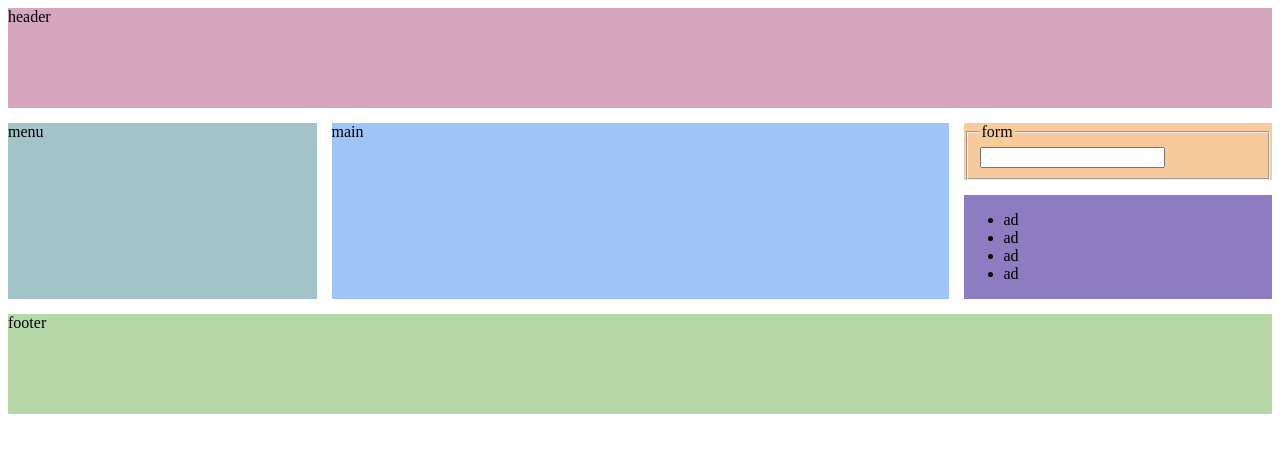
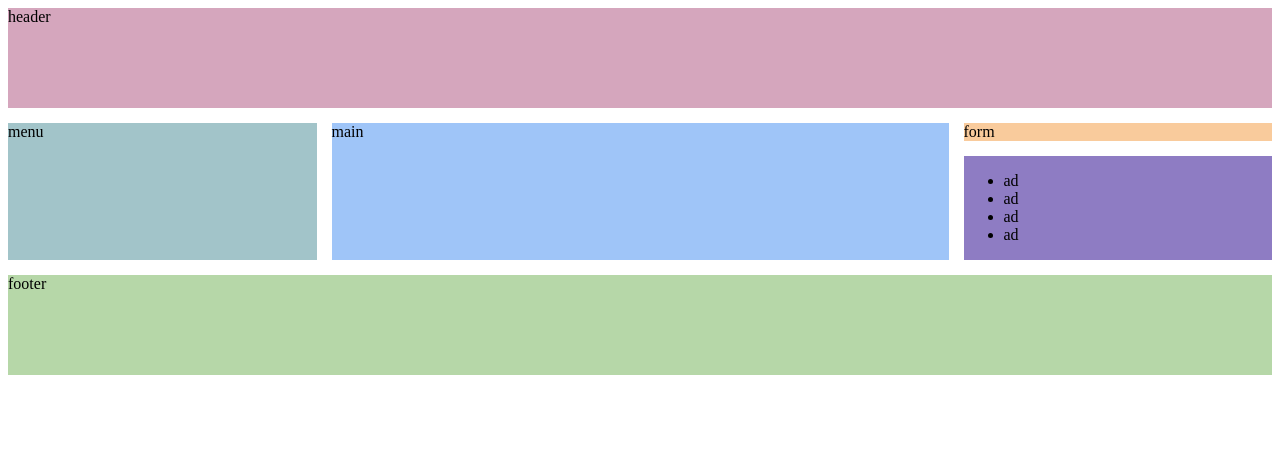
Before and after one commit to codegrid/2016-display-grid, a plain HTML site: page sample-multi-column/1.html in a window 1280 px wide. Drawn offline with Linux system fonts and the light colour scheme.

Commit message:
modify demo

```diff
--- a/sample-multi-column/1.html
+++ b/sample-multi-column/1.html
@@ -62,14 +62,7 @@
   <div class="layout-3__header">header</div>
   <div class="layout-3__menu">menu</div>
   <div class="layout-3__main">main</div>
-  <div class="layout-3__form">
-    <form>
-      <fieldset>
-        <legend>form</legend>
-        <input type="text">
-      </fieldset>
-    </form>
-  </div>
+  <div class="layout-3__form">form</div>
   <div class="layout-3__ad">
     <ul>
       <li>ad</li>
```
Also changed, not shown: sample-form/1.html (+1 -1 lines).
